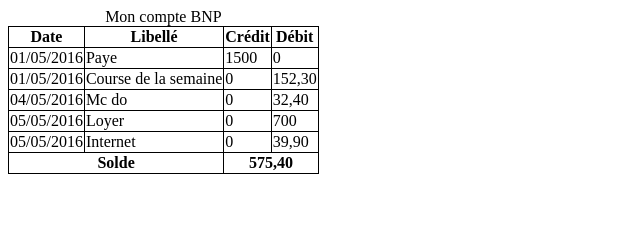
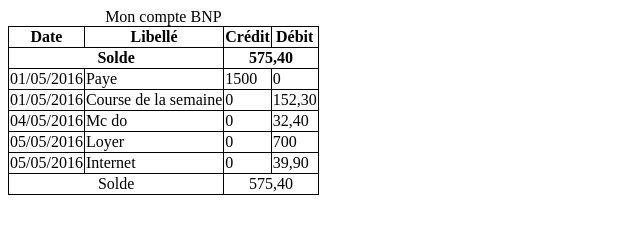
Before and after one commit to RubyCouz/exercice-html-5, a plain HTML site: page index.html in a window 1280 px wide. Shown: the whole page, without its empty margins (0-640 px from the left). Drawn offline with Linux system fonts and the light colour scheme.

Commit message:
derniers ajustement au tableau

```diff
--- a/index.html
+++ b/index.html
@@ -5,54 +5,56 @@
     <title>exercice html 5</title>
   </head>
   <body>
-    <table style="border-collapse: collapse;">
+    <table style="border-collapse: collapse; border: 1px solid black;">
       <caption>Mon compte BNP</caption>
-      <thead>
+      <thead style="border-collapse: collapse; border: 1px solid black;">
       <tr>
-        <th style="border: 1px solid black;" style="font-weight: bold;">Date</th>
-        <th style="border: 1px solid black;" style="font-weight: bold;">Libellé</th>
-        <th style="border: 1px solid black;" style="font-weight: bold;">Crédit</th>
-        <th style="border: 1px solid black;" style="font-weight: bold">Débit</th>
+        <th style="border-collapse: collapse; border: 1px solid black;">Date</th>
+        <th style="border-collapse: collapse; border: 1px solid black;">Libellé</th>
+        <th style="border-collapse: collapse; border: 1px solid black;">Crédit</th>
+        <th style="border-collapse: collapse; border: 1px solid black;">Débit</th>
       </tr>
     </thead>
 
-    <tfoot>
       <tr>
         <th style="border: 1px solid black;" colspan="2">Solde</th>
         <th style="border: 1px solid black;" colspan="2">575,40</th>
       </tr>
-    </tfoot>
 
-   <tbody>
-     <tr>
-       <td style="border: 1px solid black;">01/05/2016</td>
-       <td style="border: 1px solid black;">Paye</td>
-       <td style="border: 1px solid black;">1500</td>
-       <td style="border: 1px solid black;">0</td>
+   <tbody style="border-collapse: collapse; border: 1px solid black;">
+     <tr style="border-collapse: collapse; border: 1px solid black;">
+       <td style="border-collapse: collapse; border: 1px solid black;">01/05/2016</td>
+       <td style="border-collapse: collapse; border: 1px solid black;">Paye</td>
+       <td style="border-collapse: collapse; border: 1px solid black;">1500</td>
+       <td style="border-collapse: collapse; border: 1px solid black;">0</td>
+     </tr>
+     <tr style="border-collapse: collapse; border: 1px solid black;">
+       <td style="border-collapse: collapse; border: 1px solid black;">01/05/2016</td>
+       <td style="border-collapse: collapse; border: 1px solid black;">Course de la semaine</td>
+       <td style="border-collapse: collapse; border: 1px solid black;">0</td>
+       <td style="border-collapse: collapse; border: 1px solid black;">152,30</td>
+     </tr>
+     <tr style="border-collapse: collapse; border: 1px solid black;">
+       <td style="border-collapse: collapse; border: 1px solid black;">04/05/2016</td>
+       <td style="border-collapse: collapse; border: 1px solid black;">Mc do</td>
+       <td style="border-collapse: collapse; border: 1px solid black;">0</td>
+       <td style="border-collapse: collapse; border: 1px solid black;">32,40</td>
+     </tr>
+     <tr style="border-collapse: collapse; border: 1px solid black;">
+       <td style="border-collapse: collapse; border: 1px solid black;">05/05/2016</td>
+       <td style="border-collapse: collapse; border: 1px solid black;">Loyer</td>
+       <td style="border-collapse: collapse; border: 1px solid black;">0</td>
+       <td style="border-collapse: collapse; border: 1px solid black;">700</td>
+     </tr>
+     <tr style="border-collapse: collapse; border: 1px solid black;">
+       <td style="border-collapse: collapse; border: 1px solid black;">05/05/2016</td>
+       <td style="border-collapse: collapse; border: 1px solid black;">Internet</td>
+       <td style="border-collapse: collapse; border: 1px solid black;">0</td>
+       <td style="border-collapse: collapse; border: 1px solid black;">39,90</td>
      </tr>
      <tr>
-       <td style="border: 1px solid black;">01/05/2016</td>
-       <td style="border: 1px solid black;">Course de la semaine</td>
-       <td style="border: 1px solid black;">0</td>
-       <td style="border: 1px solid black;">152,30</td>
-     </tr>
-     <tr>
-       <td style="border: 1px solid black;">04/05/2016</td>
-       <td style="border: 1px solid black;">Mc do</td>
-       <td style="border: 1px solid black;">0</td>
-       <td style="border: 1px solid black;">32,40</td>
-     </tr>
-     <tr>
-       <td style="border: 1px solid black;">05/05/2016</td>
-       <td style="border: 1px solid black;">Loyer</td>
-       <td style="border: 1px solid black;">0</td>
-       <td style="border: 1px solid black;">700</td>
-     </tr>
-     <tr>
-       <td style="border: 1px solid black;">05/05/2016</td>
-       <td style="border: 1px solid black;">Internet</td>
-       <td style="border: 1px solid black;">0</td>
-       <td style="border: 1px solid black;">39,90</td>
+       <td style="border: 1px solid black; text-align: center" colspan="2">Solde</td>
+       <td style="border: 1px solid black; text-align: center" colspan="2">575,40</td>
      </tr>
    </tbody>
 
```
